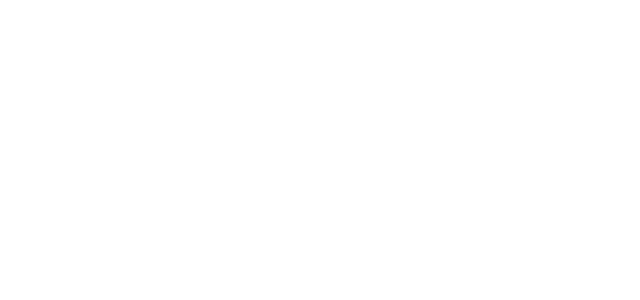
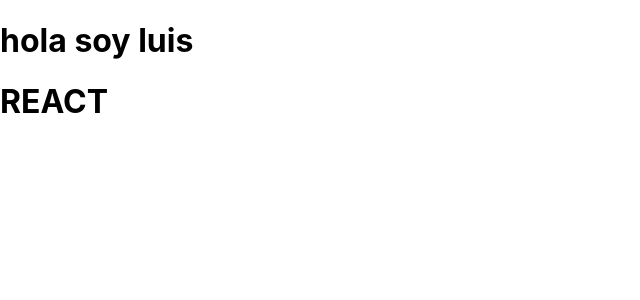
Before and after one commit to FJardim/marketplace-clients, a React (Create React App) app: page /home in a window 1280 px wide. Before the commit this address had no page. Shown: the top 300 px of the page, without its empty margins (0-640 px from the left). Built offline with nearby package versions, Linux system fonts and the light colour scheme.

Commit message:
merge de master

```diff
--- a/src/App.js
+++ b/src/App.js
@@ -7,7 +7,7 @@
     <BrowserRouter>
       <Routes>
         <Route>
-          <Route path="/" element={<Home />} />
+          <Route path="/home" element={<Home />} />
         </Route>
       </Routes>
     </BrowserRouter>
--- a/src/pages/Home.js
+++ b/src/pages/Home.js
@@ -4,6 +4,7 @@
   return (
     <div>
       <h1>hola soy luis</h1>
+      <h1>REACT</h1>
     </div>
   );
 };
```
